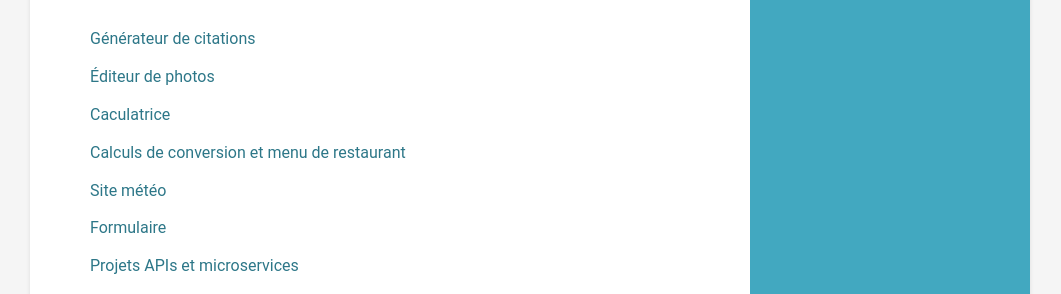
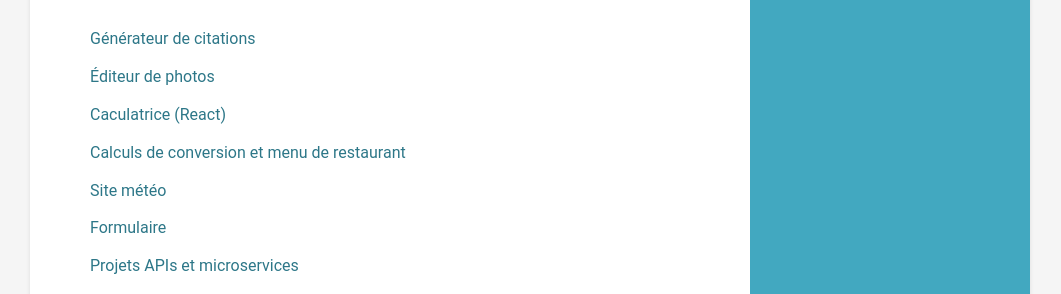
Before and after one commit to noegagnon/cv-fr, a Jekyll site: the page built from index.html, in a window 1280 px wide. Shown: the part 1217-1511 px from the top of the page, without its empty margins (110-1171 px from the left). Built offline with Jekyll 4.4.1, drawn with Linux system fonts in a browser that asks for light colours.

Commit message:
ajout mention react

```diff
--- a/_data/data.yml
+++ b/_data/data.yml
@@ -87,7 +87,7 @@ projects:
       - title: Éditeur de photos
         link: "http://noemiegagnon.com/tp1-1015/"
 
-      - title: Caculatrice
+      - title: Caculatrice (React)
         link: "https://codepen.io/noegag/full/ZEWKqjB"
 
       - title: Calculs de conversion et menu de restaurant
```
